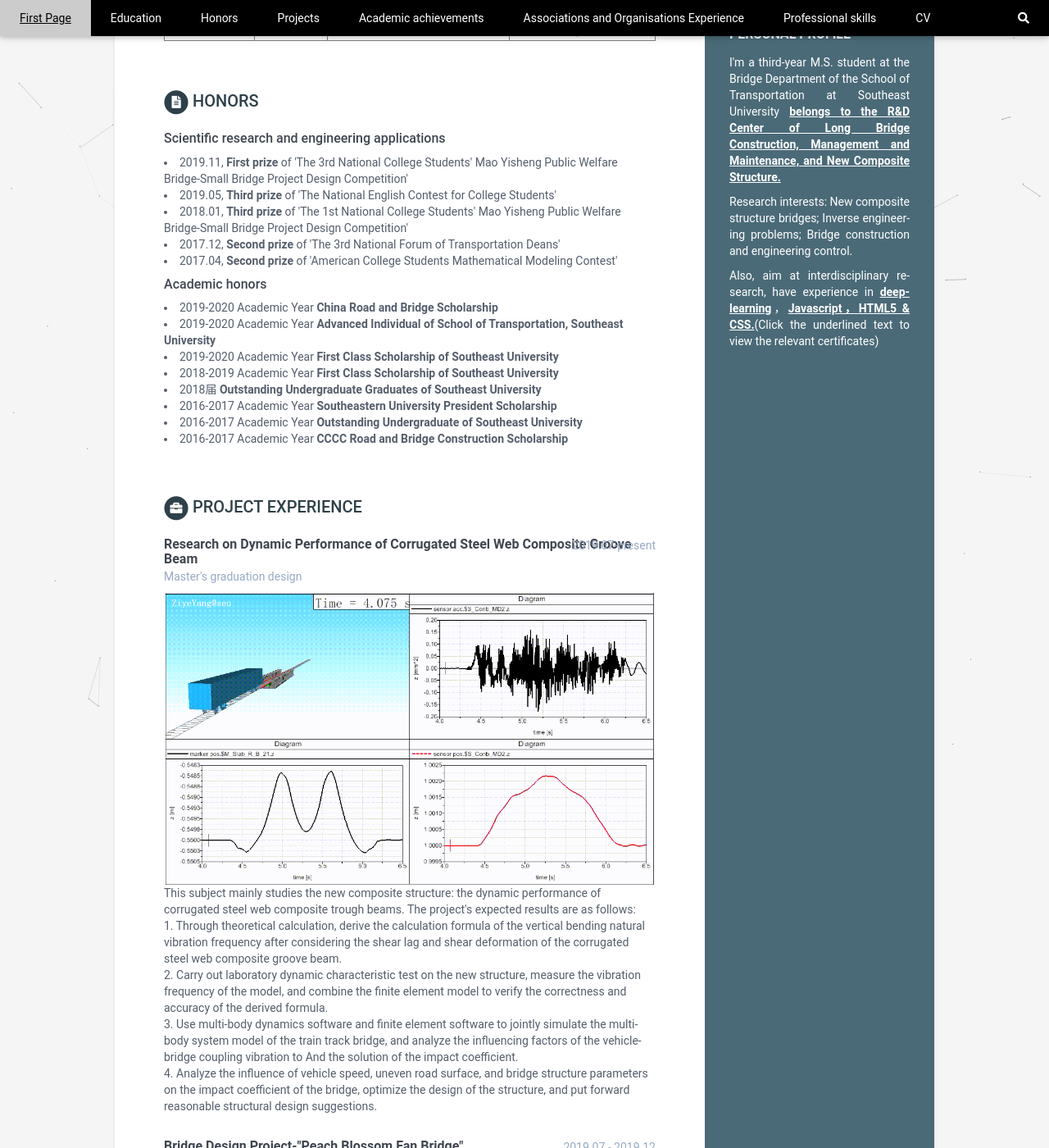
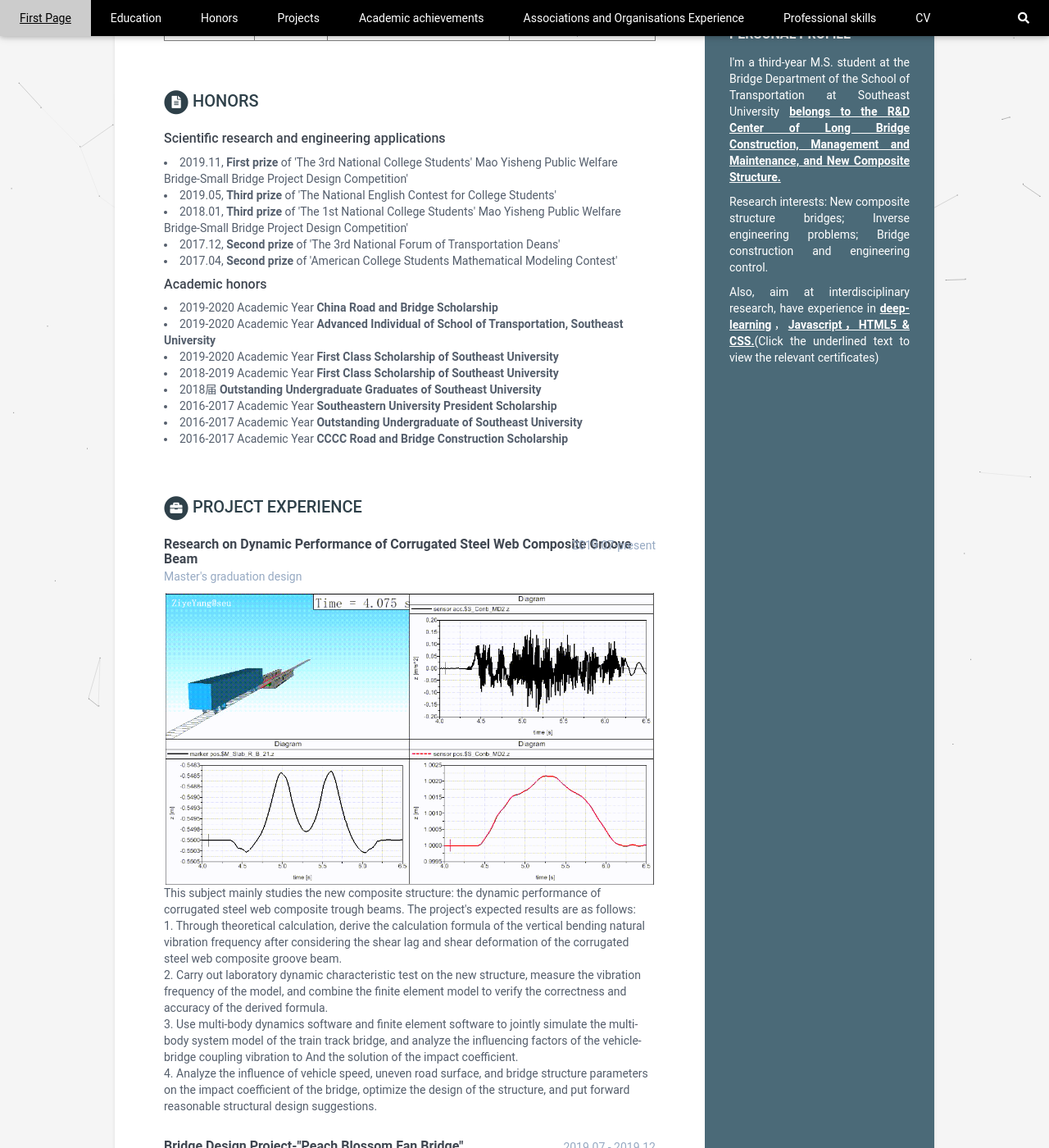
Before and after one commit to luohualuanbinfen/CV_EN, a Jekyll site: the page built from index.html, in a window 1280 px wide and 1400 px high, scrolled down 562 px. Shown: the whole window at 82% size. Built offline with Jekyll 4.4.1, drawn with Linux system fonts in a browser that asks for light colours.

Commit message:
Update _base.scss

```diff
--- a/_sass/_base.scss
+++ b/_sass/_base.scss
@@ -41,7 +41,7 @@ p {
     background: $theme-color;
     text-align:justify;
     /*word-break: break-all;*/
-    hyphens: auto;
+    hyphens: manual;
     position: absolute;
     right: 0;
     width: 280px;
```
